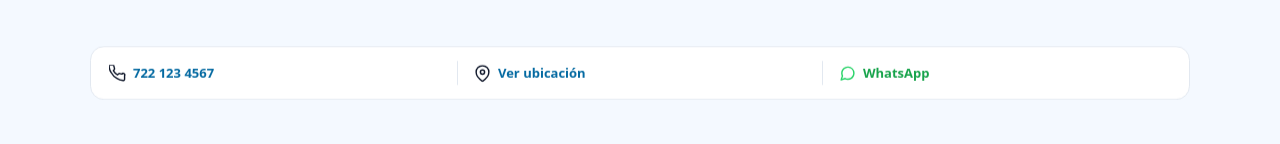
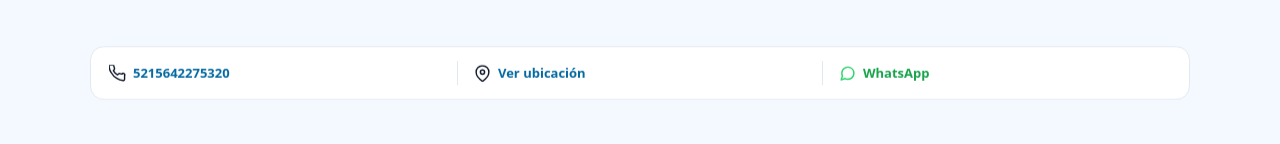
Before and after one commit to soyalvadios/odapas-temascalcingo, a Next.js app: page / in a window 1280 px wide. Shown: the part 1425-1569 px from the top of the page. Built offline with nearby package versions, Linux system fonts and the light colour scheme.

Commit message:
Actualiza telefono visible en pagina principal

```diff
--- a/app/page.tsx
+++ b/app/page.tsx
@@ -165,7 +165,7 @@ export default function HomePage() {
           <div className="contactStrip">
             <div className="contactStrip__item">
               <svg width="17" height="17" viewBox="0 0 24 24" fill="none" stroke="currentColor" strokeWidth="2" strokeLinecap="round" strokeLinejoin="round"><path d="M22 16.92v3a2 2 0 01-2.18 2 19.79 19.79 0 01-8.63-3.07A19.5 19.5 0 013.07 10.6 19.79 19.79 0 01.03 2.02 2 2 0 012 0h3a2 2 0 012 1.72c.127.96.361 1.903.7 2.81a2 2 0 01-.45 2.11L6.09 7.91a16 16 0 006 6l1.27-1.27a2 2 0 012.11-.45c.907.339 1.85.573 2.81.7A2 2 0 0122 14.92z"/></svg>
-              <a href="tel:+527221234567" className="contactStrip__link">722 123 4567</a>
+              <a href="tel:+5215642275320" className="contactStrip__link">5215642275320</a>
             </div>
             <div className="contactStrip__divider" />
             <div className="contactStrip__item">
```
